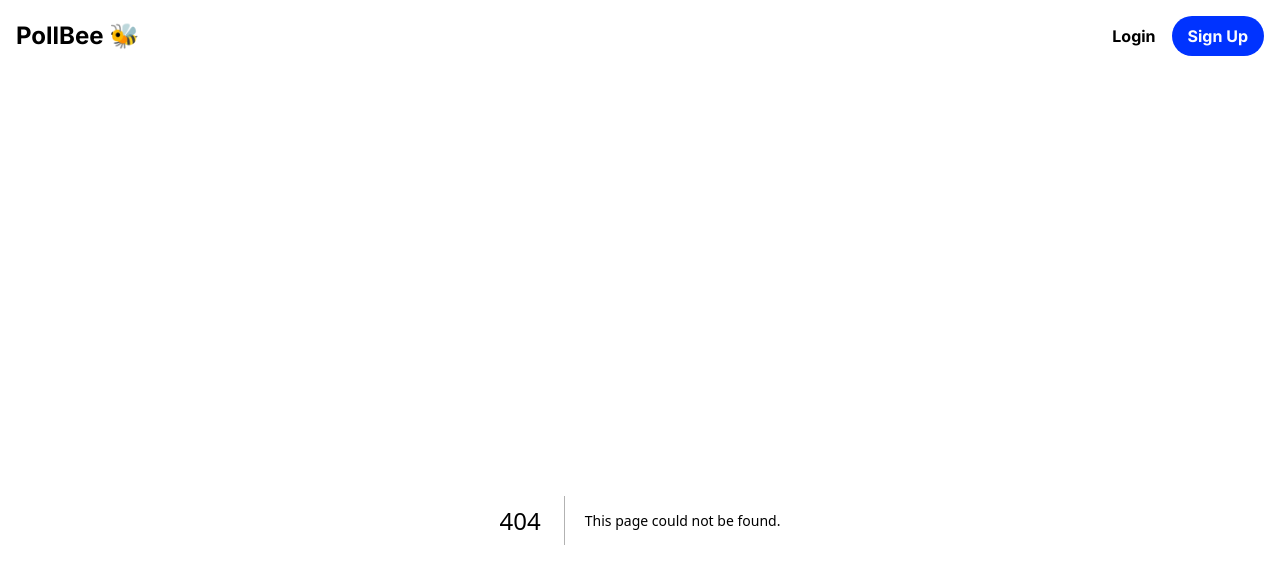
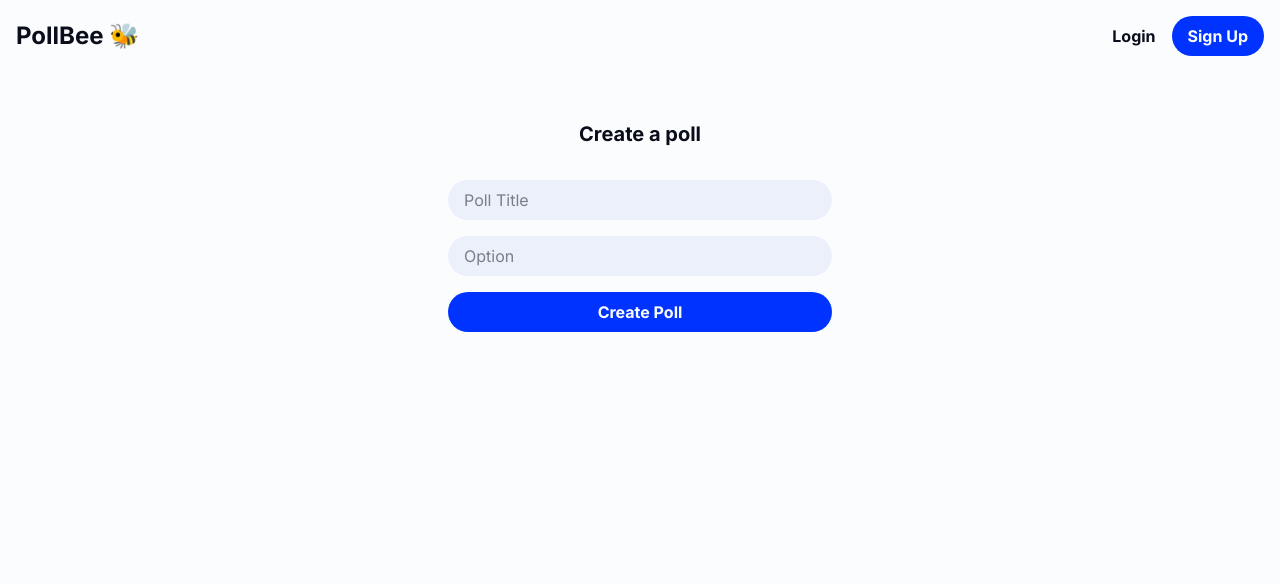
Before and after one commit to jonte265/pollbee, a Next.js app in the folder frontend/: page /create-poll in a window 1280 px wide. Before the commit this address had no page. Shown: the top 584 px of the page. Built offline with nearby package versions, Linux system fonts and the light colour scheme.

Commit message:
create poll page

```diff
--- /dev/null
+++ b/frontend/app/create-poll/page.tsx
@@ -0,0 +1,102 @@
+'use client';
+
+import { useState } from 'react';
+import { useRouter } from 'next/navigation';
+import LoadingSpin from '@/components/LoadingSpin';
+
+function CreatePoll() {
+  const router = useRouter();
+
+  const [pollTitle, setPollTitle] = useState('');
+  const [active, setActive] = useState(true);
+  const [options, setOptions] = useState([]);
+  const [message, setMessage] = useState('');
+  const [loading, setLoading] = useState(false);
+
+  const handleSubmit = async (e: React.FormEvent) => {
+    e.preventDefault();
+    setLoading(true);
+
+    const apiUrl = process.env.NEXT_PUBLIC_API_URL;
+
+    const newPoll = {
+      polltitle: pollTitle,
+      active: active,
+      options: options,
+    };
+
+    try {
+      const res = await fetch(`${apiUrl}/login`, {
+        method: 'POST',
+        headers: {
+          'Content-Type': 'application/json',
+        },
+        body: JSON.stringify(newUser),
+      });
+      const data = await res.json();
+
+      if (!res.ok) {
+        console.log('Respond not ok, problem');
+        setMessage(`${data.message} ❌`);
+        return;
+      }
+
+      console.log(data);
+
+      localStorage.setItem('token', data.token);
+
+      setPollTitle('');
+      setOptions('');
+      setMessage('Crated new poll 🐝');
+      //   router.push('/profile');
+    } catch (error) {
+      console.error(error);
+    } finally {
+      setLoading(false);
+    }
+  };
+
+  return (
+    <main className='flex flex-col gap-8 items-center justify-center'>
+      <h2 className='text-xl text-center font-bold'>Create a poll</h2>
+      <form
+        onSubmit={handleSubmit}
+        className='flex flex-col justify-center gap-4 max-w-sm w-full'
+      >
+        <input
+          value={pollTitle}
+          onChange={(e) => setPollTitle(e.target.value)}
+          type='text'
+          placeholder='Poll Title'
+          className='rounded-4xl p-2 pl-4 bg-background-50'
+        />
+        <input
+          value={options}
+          onChange={(e) => setOptions(e.target.value)}
+          type='password'
+          placeholder='Option'
+          className='rounded-4xl p-2 pl-4  bg-background-50'
+        />
+        {!loading ? (
+          <button
+            type='submit'
+            className='bg-primary text-background font-bold rounded-4xl px-4 py-2 hover:bg-primary-700 transition-all ease-in-out'
+          >
+            Create Poll
+          </button>
+        ) : (
+          <button
+            disabled
+            className='bg-primary-100 text-background font-bold rounded-4xl px-4 py-2 transition-all ease-in-out'
+          >
+            Create Poll
+          </button>
+        )}
+      </form>
+      {loading && <LoadingSpin />}
+
+      {message && <p>{message}</p>}
+    </main>
+  );
+}
+export default CreatePoll;
--- a/frontend/app/profile/page.tsx
+++ b/frontend/app/profile/page.tsx
@@ -3,6 +3,8 @@
 import LoadingSpin from '@/components/LoadingSpin';
 import PollCard from '@/components/PollCard';
 import { useEffect, useState } from 'react';
+import Link from 'next/link';
+import PrimaryBtn from '@/components/PrimaryBtn';
 
 type profileDataType = {
   poll_title: string;
@@ -46,6 +48,10 @@ function profilePage() {
     <main className='flex flex-col justify-center items-center gap-16'>
       <h2 className='text-2xl'>Your polls:</h2>
 
+      <Link href='/create-poll'>
+        <PrimaryBtn btnText='Create poll' />
+      </Link>
+
       {loading && <LoadingSpin />}
       <div className='grid grid-cols-1 md:grid-cols-2 lg:grid-cols-3 gap-8'>
         {profileData.length > 0 &&
```
